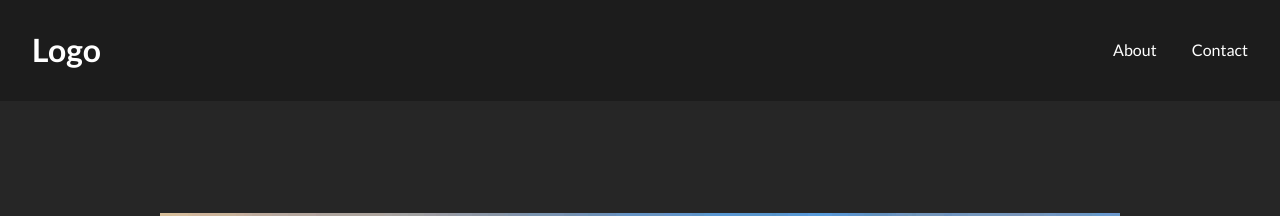
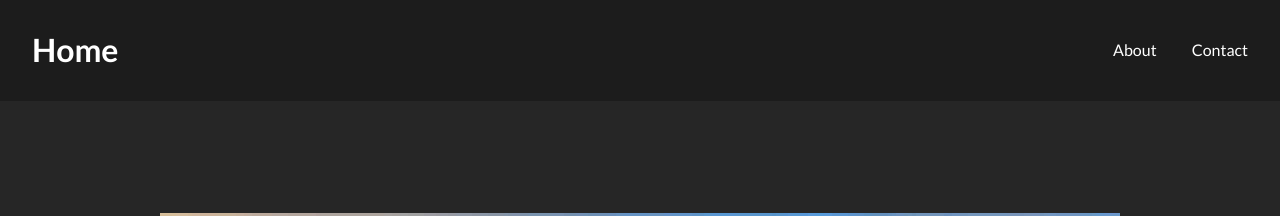
Before and after one commit to lootspk/lootspk.github.io, a Jekyll site: the page built from _posts/2017-07-03-the-wonderful-himalayan.markdown, in a window 1280 px wide. Shown: the top 216 px of the page. Built offline with Jekyll 4.4.1, drawn with Linux system fonts in a browser that asks for light colours; comment, search, counter and statistics services are not loaded.

Commit message:
Updating details

```diff
--- a/_config.yml
+++ b/_config.yml
@@ -1,4 +1,4 @@
-logo: Logo
+logo: Home
 title: Patrick Loots
 description: > # this means to ignore newlines until "baseurl:"
   Write an awesome description for your new site here. You can edit this
@@ -14,7 +14,7 @@ banner-title: Patrick Loots
 banner-desc: Welcome to my blog!
 
 # Author settings
-author-pic: myFace.jpg # your photo
+author-pic: myFace.JPG # your photo
 author-name: Patrick Loots
 about-author: 3rd year BIT student at Otago Polytechnic
 email: lootspk1@gmail.com # your email
```
